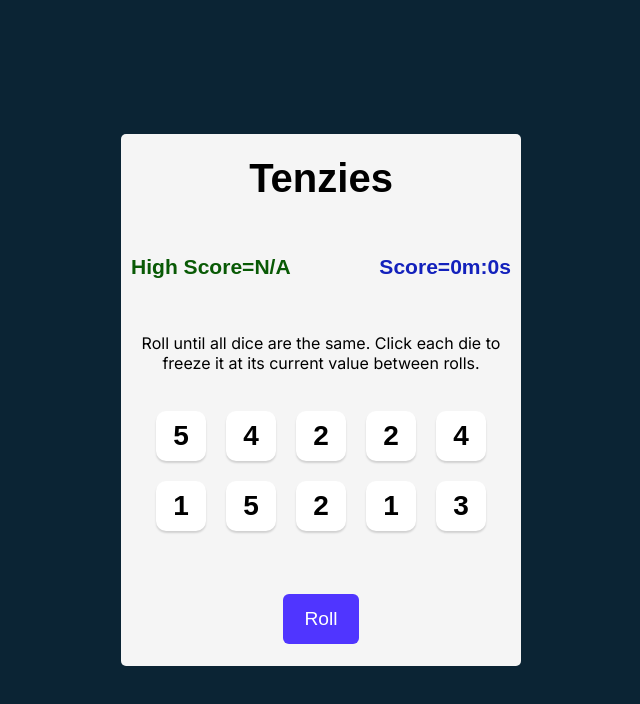
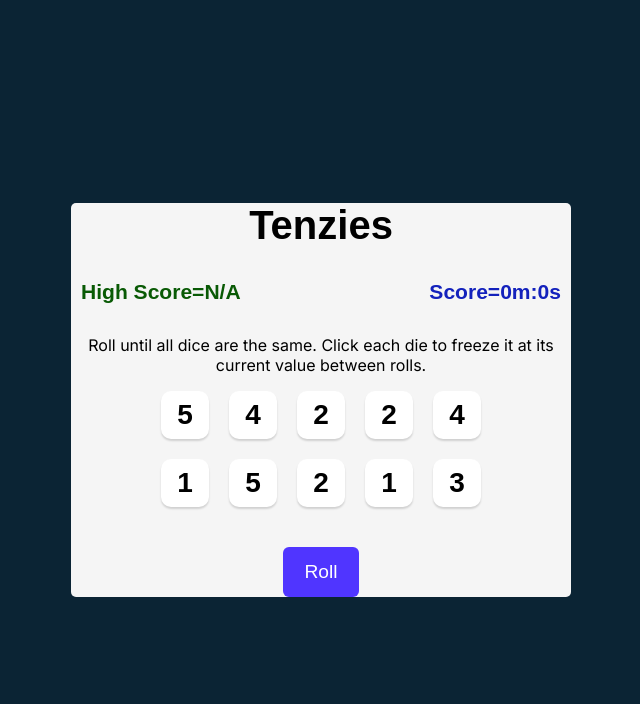
Before and after one commit to devopashiq/Tenzies, a React (Vite) app: page / in a window 1280 px wide. Shown: the top 704 px of the page, without its empty margins (319-959 px from the left). Built offline with nearby package versions, Linux system fonts and the light colour scheme.

Commit message:
changed the css

```diff
--- a/src/index.css
+++ b/src/index.css
@@ -7,24 +7,28 @@ body {
     margin: 0;
     background-color: #0B2434;
     padding: 20px;
-    width: 100vw;
-    height: 100vh;
-    display: flex;
-    flex-direction: column;
-    justify-content: center;
-    align-items: center;
+     width: 100vw;
+     height: 100vh;
+     display: flex;
+     align-items: center;
+
+
+
+
+
 }
 
 div#root {
-    height: 70%;
-    width: min(90%,400px);
 
+   margin: 0 auto;
+   max-width: 500px;
 
 }
 
 main {
     background-color: #F5F5F5;
     height: 100%;
+    width: 100%;
     border-radius: 5px;
     display: flex;
     flex-direction: column;
@@ -46,7 +50,7 @@ main {
 
 .dice-container {
     display: grid;
-    grid-template: auto auto / repeat(5, 1fr);
+    grid-template-columns: repeat(5, 1fr);
     gap: 20px;
     margin-bottom: 40px;
 }
@@ -57,8 +61,8 @@ button {
 }
 
 .dice-container button {
-    height: 50px;
-    width: 50px;
+   aspect-ratio: 1;
+    width: 3rem;
     box-shadow: 0px 2px 2px rgba(0, 0, 0, 0.15);
     border-radius: 10px;
     border: none;
```
